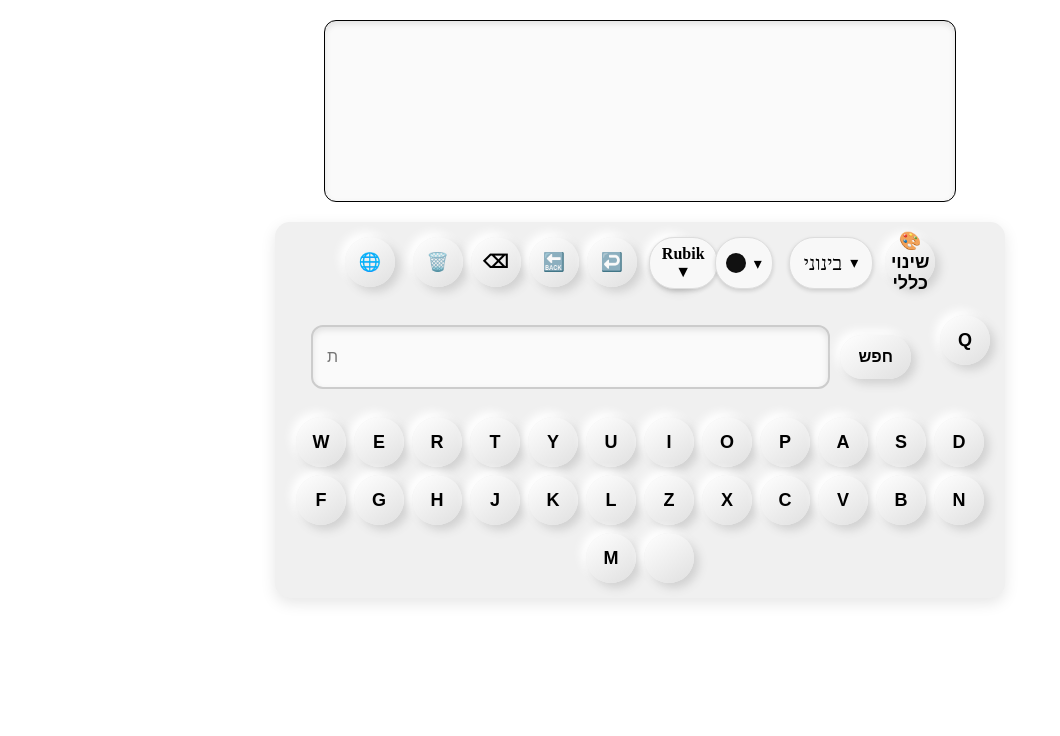
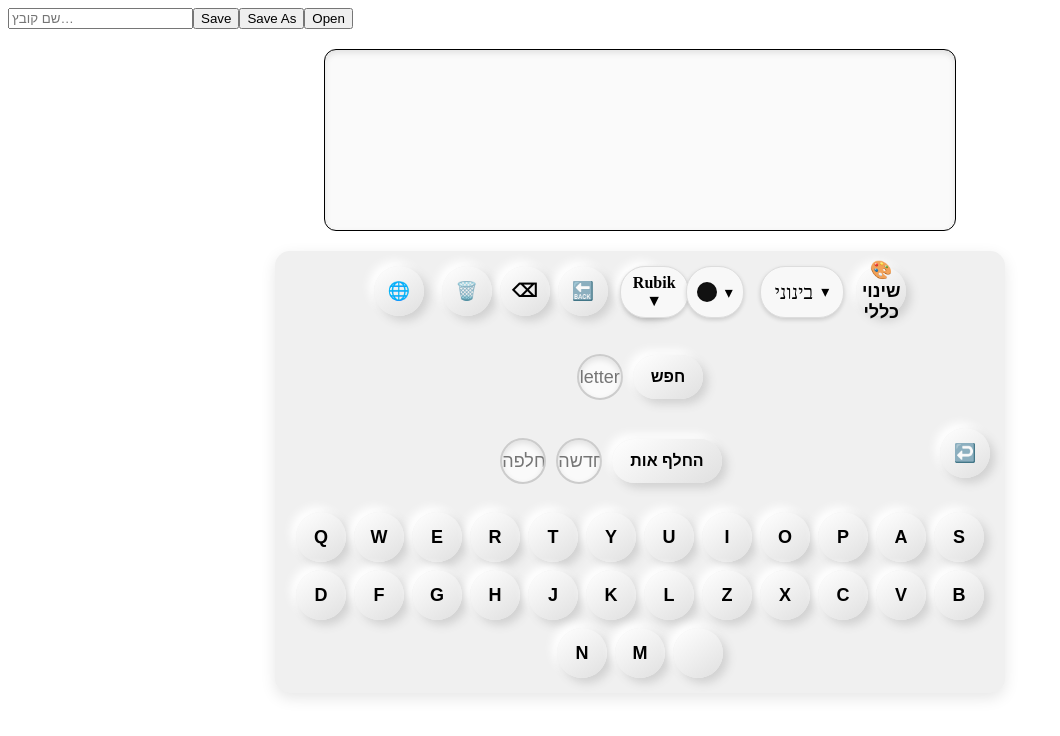
Before and after one commit to chavi216/project-chavi-sara, a React (Vite) app in the folder my-app/: page / in a window 1280 px wide. Shown: the top 736 px of the page, without its empty margins (0-1060 px from the left). Built offline with nearby package versions, Linux system fonts and the light colour scheme.

Commit message:
עם חלק ב'

```diff
--- a/my-app/src/components/keyboard/deleteAll.jsx
+++ b/my-app/src/components/keyboard/deleteAll.jsx
@@ -1,7 +1,6 @@
-import Keyboard from "./keyboard";
-
-function DeleteAll({ setContent }) {
+function DeleteAll({ content, setContent, setHistory }) {
     const clearAll = () => {
+        setHistory(prev => [...prev, content]); // <-- שומרים את המצב הנוכחי
         setContent([]);
     };
 
--- a/my-app/src/components/keyboard/deletechar.jsx
+++ b/my-app/src/components/keyboard/deletechar.jsx
@@ -1,36 +1,18 @@
-import Keyboard from "./keyboard";
+function DeleteChar({ content, setContent, setHistory }) {
+  const cancelChar = () => {
 
+    setHistory(prev => [...prev, content]);
 
-function Deletchar({ setContent }) {
+    if (content.length === 0) return;
 
+    setContent(prev => prev.slice(0, -1));
+  };
 
-    const cancelechar = () => {
-        setContent(prevContent => {
-            if (prevContent.length === 0) return [];
+  return (
+    <button className="letter" onClick={cancelChar}>
+      ⌫
+    </button>
+  );
+}
 
-            const updated = [...prevContent];
-            let lastPart = { ...updated[updated.length - 1] };
-            const chars = Array.from(lastPart.text);
-
-            if (chars.length === 1) {
-                updated.pop();
-            } else {
-                chars.pop();
-                lastPart.text = chars.join("");
-                updated[updated.length - 1] = lastPart;
-            }
-
-
-            return updated;
-        });
-    }
-
-    return (
-        <div>
-            <button className="letter" onClick={cancelechar}>
-                ⌫
-            </button>
-        </div>
-    );
-}
-export default Deletchar;
+export default DeleteChar;
--- a/my-app/src/components/keyboard/deleteword.jsx
+++ b/my-app/src/components/keyboard/deleteword.jsx
@@ -1,20 +1,27 @@
-function DeleteWord({ content, setContent }) {
-  const cancelword = () => {
+function DeleteWord({ content, setContent, setHistory }) {
+  const cancelWord = () => {
+    if (content.length === 0) return;
+
+    setHistory(prev => [...prev, JSON.parse(JSON.stringify(content))]);
+
     setContent(prev => {
-      if (prev.length === 0) return [];
+      let updated = [...prev];
+      let i = updated.length - 1;
 
-      const updated = [...prev];
-      let lastPart = { ...updated[updated.length - 1] };
-      let text = lastPart.text.trimEnd();
+      // מחפשים span שאינו רווח
+      while (i >= 0 && updated[i].text === ' ') i--;
 
-      const lastSpaceIndex = text.lastIndexOf(' ');
+      if (i < 0) return updated; // אין מילה למחוק
 
-      if (lastSpaceIndex === -1) {
+      // נמחק כל אות עד שהגענו לרווח או להתחלה
+      while (i >= 0 && updated[i].text !== ' ') {
         updated.pop();
-      } else {
-        text = text.slice(0, lastSpaceIndex);
-        lastPart.text = text;
-        updated[updated.length - 1] = lastPart;
+        i--;
+      }
+
+      // אם נשאר span בודד שמכיל אות בלבד לפני רווח, נמחק גם אותו
+      while (updated.length > 0 && updated[updated.length - 1].text === ' ') {
+        updated.pop();
       }
 
       return updated;
@@ -23,7 +30,7 @@ function DeleteWord({ content, setContent }) {
 
   return (
     <div>
-      <button className="letter" onClick={cancelword}>
+      <button className="letter" onClick={cancelWord}>
         🔙
       </button>
     </div>
--- a/my-app/src/components/keyboard/findChar.jsx
+++ b/my-app/src/components/keyboard/findChar.jsx
@@ -1,13 +1,38 @@
 import { useState } from "react";
-import Keyboard from "./keyboard";
-// FindCharBar.jsx
 
-/** מקבל מההורה:
- *  - query: התו שבקלט
- *  - setQuery: פונקציה לעדכון הקלט
- *  - onSearch: פונקציה שמבצעת חיפוש (מקבלת תו אופציונלי)
- */
-export default function FindCharBar({ query, setQuery, onSearch }) {
+export default function FindChar({ content }) {
+  const [query, setQuery] = useState("");
+
+  const handleSearch = () => {
+    const char = query.slice(0, 1);
+    if (!char) {
+      alert("אנא הזן תו לחיפוש");
+      return;
+    }
+
+    // ✅ הופכים את התו המבוקש לאות קטנה
+    const lowerChar = char.toLowerCase();
+
+    let total = 0;
+
+    content.forEach((item) => {
+      const text = item.text || item.props?.children?.toString() || "";
+
+      // ✅ עוברים על כל תו בטקסט ומשווים כשהכול באותיות קטנות
+      for (const c of text) {
+        if (c.toLowerCase() === lowerChar) total++;
+      }
+    });
+
+    if (total > 0) {
+      alert(`התו "${char}" הופיע ${total} פעמים (כולל גדולות וקטנות)`);
+    } else {
+      alert(`התו "${char}" לא מופיע`);
+    }
+
+    setQuery("");
+  };
+
   return (
     <div className="find-bar">
       <input
@@ -16,12 +41,15 @@ export default function FindCharBar({ query, setQuery, onSearch }) {
         dir="ltr"
         value={query}
         onChange={(e) => setQuery(e.target.value.slice(0, 1))}
-        onKeyDown={(e) => e.key === "Enter" && onSearch(query)}
-        placeholder="ת"
+        onKeyDown={(e) => e.key === "Enter" && handleSearch()}
+        placeholder="letter"
         maxLength={1}
-        aria-label="תו לחיפוש"
       />
-      <button type="button" className="letter letter--action" onClick={() => onSearch(query)}>
+      <button
+        type="button"
+        className="letter letter--action"
+        onClick={handleSearch}
+      >
         חפש
       </button>
     </div>
--- a/my-app/src/components/keyboard/keyboard.jsx
+++ b/my-app/src/components/keyboard/keyboard.jsx
@@ -4,13 +4,14 @@ import ToggleLanguage from './toggleLanguage.jsx';
 import TextApp from '../textApp/textApp.jsx';
 import DeleteWord from './deleteword.jsx';
 import Deletechar from './deletechar.jsx';
-import Undo from './undo.jsx';
 import FontPicker from './fontPicker.jsx';
 import ColorPicker from './colorPicker.jsx';
 import SizePicker from './SizePicker.jsx';
 import DeleteAll from './deleteAll.jsx';
 import ChangeForward from './changeForward.jsx';
 import FindChar from './findChar.jsx';
+import SwapLetters from './swapLetters.jsx';
+import Undo from './undo.jsx';
 
 const en = [
     'Q', 'W', 'E', 'R', 'T', 'Y', 'U', 'I', 'O', 'P',
@@ -40,20 +41,21 @@ function Keyboard({ content, setContent, font, setFont, color, setColor, size, s
         setHistory((prev) => [...prev, { text, style }]);
     };
 
-    // const handleletterclick = (char) => () => {
-    //     setText((prevText) => prevText + char);
-    // }
+
     const handleletterClick = (char) => () => {
-        setContent(prev => {
-            const newPart = { text: char, style: currentStyle };
-            if (prev.length === 0 || JSON.stringify(prev[prev.length - 1].style) !== JSON.stringify(currentStyle)) {
-                return [...prev, newPart];
-            }
-            const updated = [...prev];
-            updated[updated.length - 1].text += char;
-            return updated;
-        });
+        setHistory(prev => [...prev, JSON.parse(JSON.stringify(content))]); // שמירה לפני שינוי
+        setContent(prev => [...prev, { text: char, style: currentStyle }]); // כל אות ב-span נפרד
     };
+
+    // שינוי סגנון
+    const handleStyleChange = (newStyle) => {
+        setHistory(prev => [...prev, JSON.parse(JSON.stringify(content))]); // שמירה לפני שינוי
+        if (applyToAll) {
+            setContent(prev => prev.map(p => ({ ...p, style: { ...p.style, ...newStyle } })));
+        }
+        setCurrentStyle(prev => ({ ...prev, ...newStyle }));
+    };
+
 
     const [language, setLanguage] = useState("en");
     const toggleLanguage = () => {
@@ -71,17 +73,6 @@ function Keyboard({ content, setContent, font, setFont, color, setColor, size, s
         fontSize: 20
     });
 
-    const handleStyleChange = (newStyle) => {
-        if (applyToAll) {
-            // משנה את כל הקטעים שכבר קיימים
-            setContent(prev => prev.map(p => ({
-                ...p,
-                style: { ...p.style, ...newStyle }
-            })));
-        }
-        // משנה את הסגנון הפעיל לטקסטים החדשים
-        setCurrentStyle(prev => ({ ...prev, ...newStyle }));
-    };
 
     const [applyToAll, setApplyToAll] = useState(true);
 
@@ -96,15 +87,16 @@ function Keyboard({ content, setContent, font, setFont, color, setColor, size, s
     return (
         <div className="keyboard">
             <ToggleLanguage toggleLanguage={toggleLanguage} />
-            <DeleteAll setContent={setContent} />
-            <Deletechar setContent={setContent} />
-            <DeleteWord content={content} setContent={setContent} />
-            <Undo history={history} setHistory={setHistory} setStyle={setStyle} />
+            <DeleteAll content={content} setContent={setContent} setHistory={setHistory} />
+            <Deletechar content={content} setContent={setContent} setHistory={setHistory} />
+            <DeleteWord content={content} setContent={setContent} setHistory={setHistory} />
             <FontPicker value={currentStyle.fontFamily} onChange={(font) => handleStyleChange({ fontFamily: font })} />
             <ColorPicker value={currentStyle.color} onChange={(color) => handleStyleChange({ color })} />
             <SizePicker value={currentStyle.fontSize} onChange={(size) => handleStyleChange({ fontSize: size })} />
             <ChangeForward setApplyToAll={setApplyToAll} applyToAll={applyToAll} />
             <FindChar content={content} />
+            <SwapLetters content={content} setContent={setContent} setHistory={setHistory} />
+            <Undo history={history} setHistory={setHistory} setContent={setContent} />
             {currentLayout.map(char => (
                 <Letter key={char} char={char} handleletterclick={handleletterClick(char)} />
             ))}
--- /dev/null
+++ b/my-app/src/components/keyboard/swapLetters.jsx
@@ -0,0 +1,61 @@
+import { useState } from "react";
+import Keyboard from "./keyboard";
+
+export default function SwapLetters({ content, setContent ,setHistory}) {
+    const [fromChar, setFromChar] = useState("");
+    const [toChar, setToChar] = useState("");
+
+    const handleSwap = () => {
+        if (!fromChar) {
+            alert("אנא הזן את האות שברצונך להחליף");
+            return;
+        }
+        setHistory(prev => [...prev, content]); // <-- שומרים את המצב הנוכחי
+
+        const lowerFrom = fromChar.toLowerCase();
+        const lowerTo = toChar; // נשאיר את האות החדשה כפי שהמשתמש הכניס
+
+        setContent(prevContent => {
+            return prevContent.map(part => ({
+                ...part,
+                text: part.text
+                    .split("")
+                    .map(c => c.toLowerCase() === lowerFrom ? lowerTo : c)
+                    .join("")
+            }));
+        });
+
+        setFromChar("");
+        setToChar("");
+    };
+
+    return (
+        <div className="find-bar">
+            <input
+                className="find-input find-input--tiny"
+                type="text"
+                dir="ltr"
+                value={fromChar}
+                onChange={(e) => setFromChar(e.target.value.slice(0, 1))}
+                placeholder="להחלפה"
+                maxLength={1}
+            />
+            <input
+                className="find-input find-input--tiny"
+                type="text"
+                dir="ltr"
+                value={toChar}
+                onChange={(e) => setToChar(e.target.value.slice(0, 1))}
+                placeholder="חדשה"
+                maxLength={1}
+            />
+            <button
+                type="button"
+                className="letter letter--action"
+                onClick={handleSwap}
+            >
+                החלף אות
+            </button>
+        </div>
+    );
+}
--- a/my-app/src/components/keyboard/undo.jsx
+++ b/my-app/src/components/keyboard/undo.jsx
@@ -1,12 +1,16 @@
 import React, { useState } from "react";
 import TextApp from "../textApp/textApp.jsx";
 
-function UndoButtons({ history, setHistory, setStyle }) {
+function Undo({ history, setHistory, setContent }) {
     const handleUndo = () => {
         setHistory(prev => {
-      if (prev.length === 0) return prev;
-      const last = prev[prev.length - 1];
-      setStyle(last.style);
+            if (prev.length === 0) return prev; // אין מה למחוק
+            const last = prev[prev.length - 1]; // השינוי האחרון
+
+            // מחזירים את ה־content למצב הקודם
+            setContent(last);
+
+            // מסירים את השינוי האחרון מהיסטוריה
             return prev.slice(0, -1);
         });
     };
@@ -14,6 +18,6 @@ function UndoButtons({ history, setHistory, setStyle }) {
     return (
         <button className='letter' onClick={handleUndo}>↩️</button>
     );
-};
+}
 
-export default UndoButtons;
+export default Undo;
--- /dev/null
+++ b/my-app/src/components/storage/FileBar.jsx
@@ -0,0 +1,84 @@
+// src/components/FileBar.jsx
+import { useState } from "react";
+import { listDocs, saveDoc, getDocByName } from "../storage/ls.js";
+
+export default function FileBar({ currentDocId, setCurrentDocId, content, setContent, fileName, setFileName }) {
+  const [isOpenList, setIsOpenList] = useState(false);
+  const [docs, setDocs] = useState([]);
+
+  const refreshList = () => setDocs(listDocs());
+
+  const onSave = () => {
+    if (!fileName || !fileName.trim()) {
+      alert("אנא כתבי שם קובץ או השתמשי ב-'Save As'.");
+      return;
+    }
+    try {
+      const id = saveDoc({ id: currentDocId, name: fileName.trim(), content });
+      setCurrentDocId(id);
+      alert("נשמר.");
+    } catch (e) {
+      alert(e.message);
+    }
+  };
+
+  const onSaveAs = () => {
+    const name = prompt("שם לקובץ (Save As):", fileName || "");
+    if (!name || !name.trim()) return;
+    try {
+      const id = saveDoc({ id: undefined, name: name.trim(), content });
+      setFileName(name.trim());
+      setCurrentDocId(id);
+      alert("נשמר כקובץ חדש.");
+    } catch (e) {
+      alert(e.message);
+    }
+  };
+
+  const onOpenClick = () => {
+    refreshList();
+    setIsOpenList(true);
+  };
+
+  const onOpenByName = (name) => {
+    const doc = getDocByName(name);
+    if (!doc) return;
+    setContent(doc.content);
+    setFileName(doc.name);
+    setCurrentDocId(doc.id);
+    setIsOpenList(false);
+  };
+
+  return (
+    <div className="flex items-center gap-2 p-2 border-b">
+      <input
+        placeholder="שם קובץ…"
+        value={fileName}
+        onChange={(e) => setFileName(e.target.value)}
+        className="border px-2 py-1 rounded min-w-48"
+        dir="auto"
+      />
+      <button onClick={onSave} className="px-3 py-1 border rounded">Save</button>
+      <button onClick={onSaveAs} className="px-3 py-1 border rounded">Save As</button>
+      <button onClick={onOpenClick} className="px-3 py-1 border rounded">Open</button>
+
+      {isOpenList && (
+        <div className="absolute mt-40 bg-white border rounded shadow p-2 max-h-64 overflow-auto">
+          <div className="flex justify-between items-center mb-2">
+            <strong>קבצים ב-LocalStorage</strong>
+            <button onClick={() => setIsOpenList(false)}>✖</button>
+          </div>
+          {docs.length === 0 && <div>אין קבצים שמורים.</div>}
+          {docs.map(d => (
+            <div key={d.id} className="flex justify-between items-center gap-2 py-1">
+              <button className="underline" onClick={() => onOpenByName(d.name)}>
+                {d.name}
+              </button>
+              <small>{new Date(d.updatedAt).toLocaleString()}</small>
+            </div>
+          ))}
+        </div>
+      )}
+    </div>
+  );
+}
--- /dev/null
+++ b/my-app/src/components/storage/ls.js
@@ -0,0 +1,51 @@
+// src/storage/ls.js
+
+const NAMESPACE = "myTextEditorDocs"; // מפתח מרכזי ב-LS
+
+function readAll() {
+  try {
+    const raw = localStorage.getItem(NAMESPACE);
+    return raw ? JSON.parse(raw) : [];
+  } catch {
+    return [];
+  }
+}
+
+function writeAll(docs) {
+  localStorage.setItem(NAMESPACE, JSON.stringify(docs));
+}
+
+export function listDocs() {
+  return readAll()
+    .sort((a, b) => b.updatedAt - a.updatedAt)
+    .map(d => ({ id: d.id, name: d.name, updatedAt: d.updatedAt }));
+}
+
+export function getDocByName(name) {
+  return readAll().find(d => d.name === name) || null;
+}
+
+export function saveDoc({ id, name, content }) {
+  const docs = readAll();
+  const now = Date.now();
+
+  if (id) {
+    // עדכון קיים לפי id;
+    const i = docs.findIndex(d => d.id === id);
+    if (i !== -1) {
+      docs[i] = { ...docs[i], name, content, updatedAt: now };
+    } else {
+      docs.push({ id, name, content, updatedAt: now });
+    }
+  } else {
+    // חדש: בודקים התנגשות שמות
+    if (docs.some(d => d.name === name)) {
+      throw new Error("שם קובץ כבר קיים. השתמשי ב-'Save As' או בחרי שם אחר.");
+    }
+    const newId = String(now) + "-" + Math.random();
+    docs.push({ id: newId, name, content, updatedAt: now });
+  }
+
+  writeAll(docs);
+  return id; // מחזיר id לטובת המשך עבודה
+}
--- a/my-app/src/components/textApp/textApp.jsx
+++ b/my-app/src/components/textApp/textApp.jsx
@@ -1,6 +1,7 @@
 import { useState } from 'react';
 import TextArea from "../textArea/textArea";
 import Keyboard from "../keyboard/keyboard.jsx";
+import FileBar from "../storage/FileBar.jsx";
 
 function TextApp() {
 
@@ -8,16 +9,25 @@ function TextApp() {
     const [font, setFont] = useState("Rubik");
     const [color, setColor] = useState("#111111");
     const [size, setSize] = useState(20);
+    const [currentDocId, setCurrentDocId] = useState(null);
+    const [fileName, setFileName] = useState(""); // שם קובץ LS
 
     return (
         <div>
-            <TextArea content={content} font={font} color={color} size={size} />
-            <Keyboard content={content} setContent={setContent} font={font} setFont={setFont} color={color} setColor={setColor} size={size} setSize={setSize} />
-        </div>
-    );
+                <FileBar
+                    currentDocId={currentDocId}
+                    setCurrentDocId={setCurrentDocId}
+                    content={content}
+                    setContent={setContent}
+                    fileName={fileName}
+                    setFileName={setFileName}
+                />
+
+                <TextArea content={content} font={font} color={color} size={size} />
+                <Keyboard content={content} setContent={setContent} font={font} setFont={setFont} color={color} setColor={setColor} size={size} setSize={setSize} />
+            </div>
+            );
 }
 
 
-
-
 export default TextApp;
--- a/my-app/src/index.css
+++ b/my-app/src/index.css
@@ -118,8 +118,6 @@
   }
 }
 
-
-/* === Find bar === */
 .find-bar {
   display: flex;
   gap: 10px;
@@ -130,10 +128,7 @@
   margin: 10px auto 20px auto;
 }
 
-/* שדה החיפוש – שומר שפה עיצובית של .text-input אבל קומפקטי */
 .find-input {
-  flex: 1;
-  min-width: 160px;
   height: 44px;
   padding: 8px 14px;
   font-size: 16px;
@@ -142,14 +137,23 @@
   box-shadow: inset 0 3px 6px rgba(0,0,0,0.1);
   background-color: #fafafa;
   outline: none;
+  text-align: center;
 }
 
-/* כפתור חיפוש – ממחזר את .letter עם התאמות */
+/* קטן בגודל תו, מעוגל – תואם לשפה העיצובית של letter */
+.find-input--tiny {
+  width: 42px;
+  height: 42px;
+  padding: 0;
+  font-size: 18px;
+  border-radius: 50%;
+}
+
 .letter.letter--action {
   width: auto;
   height: 44px;
   padding: 0 18px;
-  border-radius: 9999px; /* קפסולה נעימה */
+  border-radius: 9999px;
   font-size: 16px;
   box-shadow: 5px 5px 10px #d1d1d1, -5px -5px 10px #ffffff;
 }
@@ -159,11 +163,11 @@
   box-shadow: inset 3px 3px 5px #d1d1d1, inset -3px -3px 5px #ffffff;
 }
 
-/* רספונסיביות */
 @media (max-width: 600px) {
-  .find-input {
-    height: 40px;
-    font-size: 15px;
+  .find-input--tiny {
+    width: 38px;
+    height: 38px;
+    font-size: 16px;
   }
   .letter.letter--action {
     height: 40px;
@@ -171,3 +175,61 @@
     font-size: 15px;
   }
 }
+
+
+.find-bar {
+  display: flex;
+  gap: 10px;
+  justify-content: center;
+  align-items: center;
+  width: 90%;
+  max-width: 600px;
+  margin: 10px auto 20px auto;
+}
+
+.find-input {
+  height: 44px;
+  padding: 8px 14px;
+  font-size: 16px;
+  border-radius: 12px;
+  border: 2px solid #ccc;
+  box-shadow: inset 0 3px 6px rgba(0,0,0,0.1);
+  background-color: #fafafa;
+  outline: none;
+  text-align: center;
+}
+
+.find-input--tiny {
+  width: 42px;
+  height: 42px;
+  padding: 0;
+  font-size: 18px;
+  border-radius: 50%;
+}
+
+.letter.letter--action {
+  width: auto;
+  height: 44px;
+  padding: 0 18px;
+  border-radius: 9999px;
+  font-size: 16px;
+  box-shadow: 5px 5px 10px #d1d1d1, -5px -5px 10px #ffffff;
+}
+
+.letter.letter--action:active {
+  transform: translateY(2px);
+  box-shadow: inset 3px 3px 5px #d1d1d1, inset -3px -3px 5px #ffffff;
+}
+
+@media (max-width: 600px) {
+  .find-input--tiny {
+    width: 38px;
+    height: 38px;
+    font-size: 16px;
+  }
+  .letter.letter--action {
+    height: 40px;
+    padding: 0 14px;
+    font-size: 15px;
+  }
+}
```
Lines whose indentation alone changed are shown as unchanged.
